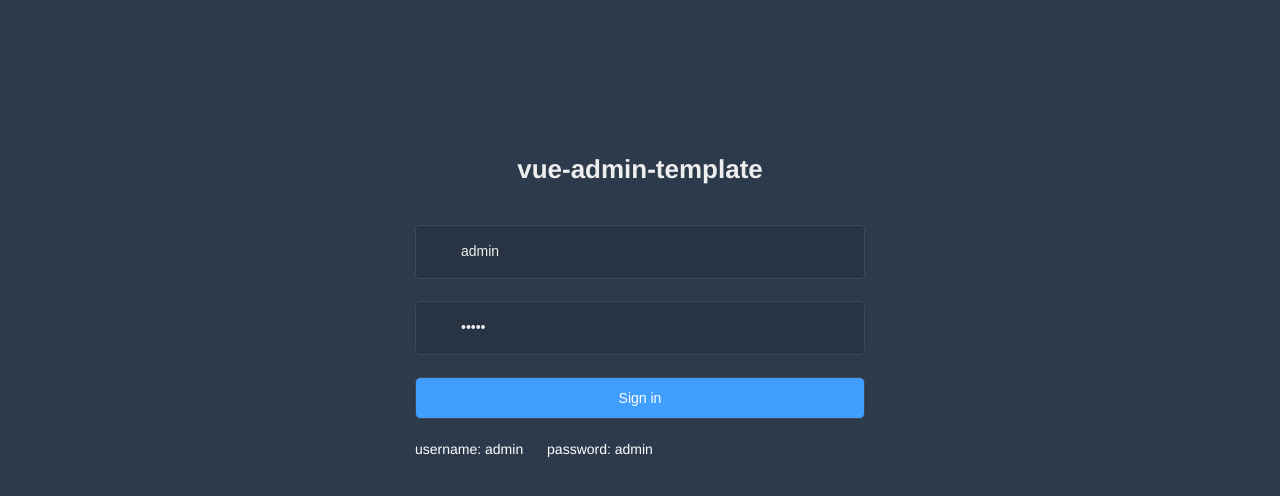
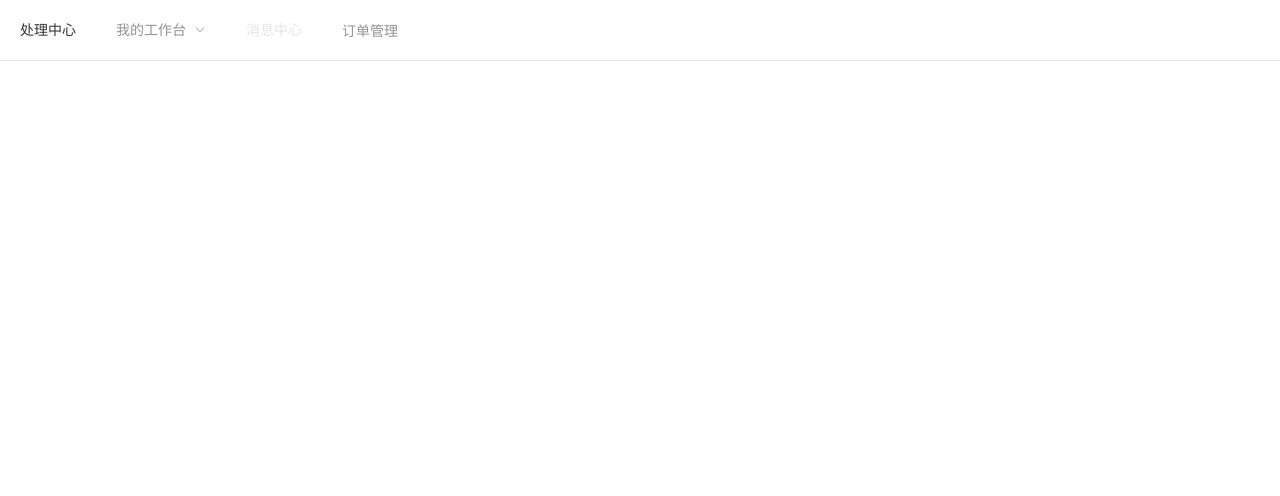
Before and after one commit to wx304196166/led_front_end, a Vue app: page /#/dashboard in a window 1280 px wide. Before the commit this address led to /#/login. Shown: the top 496 px of the page. Built offline with nearby package versions, Linux system fonts and the light colour scheme.

Commit message:
去除多余组件

```diff
--- a/src/App.vue
+++ b/src/App.vue
@@ -1,11 +1,36 @@
 <template>
   <div id="app">
-    <router-view/>
+    <el-menu :default-active="$route.path" class="el-menu-demo" mode="horizontal">
+      <el-menu-item index="1">处理中心</el-menu-item>
+      <el-submenu index="2">
+        <template slot="title">我的工作台</template>
+        <el-menu-item index="2-1">选项1</el-menu-item>
+        <el-menu-item index="2-2">选项2</el-menu-item>
+        <el-menu-item index="2-3">选项3</el-menu-item>
+        <el-submenu index="2-4">
+          <template slot="title">选项4</template>
+          <el-menu-item index="2-4-1">选项1</el-menu-item>
+          <el-menu-item index="2-4-2">选项2</el-menu-item>
+          <el-menu-item index="2-4-3">选项3</el-menu-item>
+        </el-submenu>
+      </el-submenu>
+      <el-menu-item index="3" disabled>消息中心</el-menu-item>
+      <el-menu-item index="4"><a href="https://www.ele.me" target="_blank">订单管理</a></el-menu-item>
+    </el-menu>
   </div>
 </template>
 
 <script>
 export default {
-  name: 'App'
+  name: 'App',
+  data() {
+    return {
+      activeIndex: '1',
+      activeIndex2: '1'
+    }
+  },
+  routes() {
+    return this.$router.options.routes
+  }
 }
 </script>
--- a/src/main.js
+++ b/src/main.js
@@ -13,7 +13,7 @@ import router from './router'
 import store from './store'
 
 import '@/icons' // icon
-import '@/permission' // permission control
+// import '@/permission' // permission control
 
 Vue.use(ElementUI, { locale })
 
```
